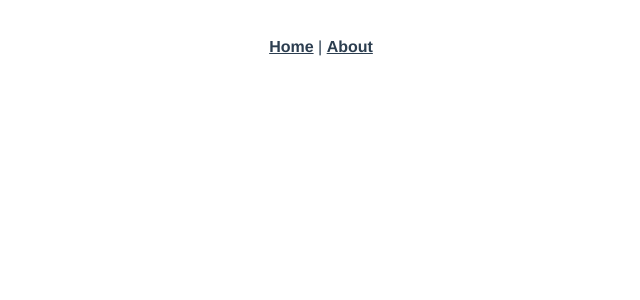
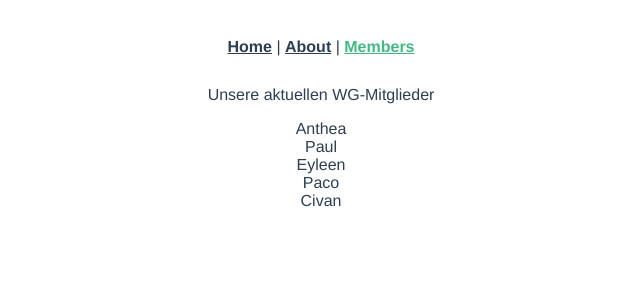
Before and after one commit to CivanErbay/communeVue, a Vue app: page /members in a window 1280 px wide. Before the commit this address had no page. Shown: the top 300 px of the page, without its empty margins (319-959 px from the left). Built offline with nearby package versions, Linux system fonts and the light colour scheme.

Commit message:
Add Member Component

```diff
--- a/src/App.vue
+++ b/src/App.vue
@@ -1,7 +1,8 @@
 <template>
   <div id="nav">
     <router-link to="/">Home</router-link> |
-    <router-link to="/about">About</router-link>
+    <router-link to="/about">About</router-link> |
+    <router-link to="/members">Members</router-link>
   </div>
   <router-view/>
 </template>
--- /dev/null
+++ b/src/components/Members.vue
@@ -0,0 +1,33 @@
+<template>
+    <div class="member-container">
+        {{message}}
+        <ul class="member-container__ul">
+            <li v-for="member in members" :key="member">{{member}}</li>
+        </ul>
+    </div>
+</template>
+
+<script>
+    export default {
+        name: "Members",
+        data: () => ({
+            message: "Unsere aktuellen WG-Mitglieder",
+            members: [
+                "Anthea",
+                "Paul",
+                "Eyleen",
+                "Paco",
+                "Civan"
+            ]
+        })
+    }
+</script>
+
+<style lang="scss" scoped>
+    .member-container {
+        &__ul{
+                list-style-type: none;
+                padding: 0;
+        }
+    }
+</style>
--- a/src/router/index.js
+++ b/src/router/index.js
@@ -1,5 +1,6 @@
 import { createRouter, createWebHistory } from 'vue-router'
 import Home from '../views/Home.vue'
+import Members from '../components/Members.vue'
 
 const routes = [
   {
@@ -14,6 +15,11 @@ const routes = [
     // this generates a separate chunk (about.[hash].js) for this route
     // which is lazy-loaded when the route is visited.
     component: () => import(/* webpackChunkName: "about" */ '../views/About.vue')
+  },
+  {
+    path: '/members',
+    name: 'Members',
+    component: Members
   }
 ]
 
```
Also changed, not shown: src/components/Landing.vue (deleted, +0 -15 lines).
